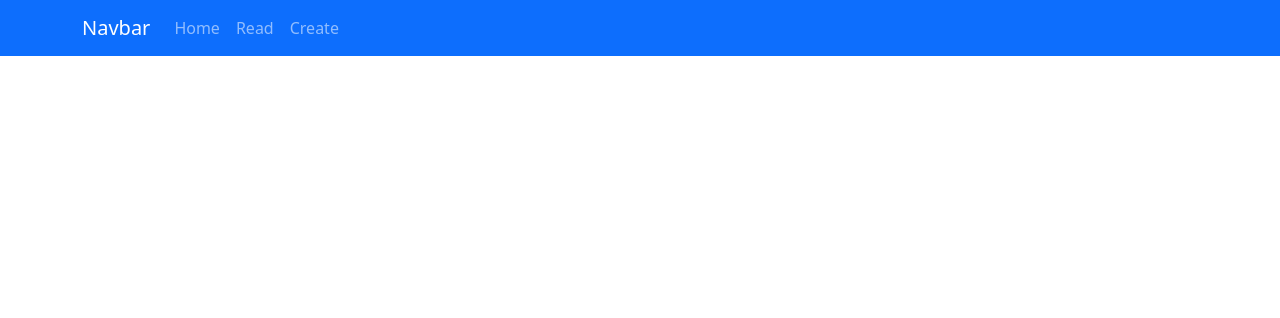
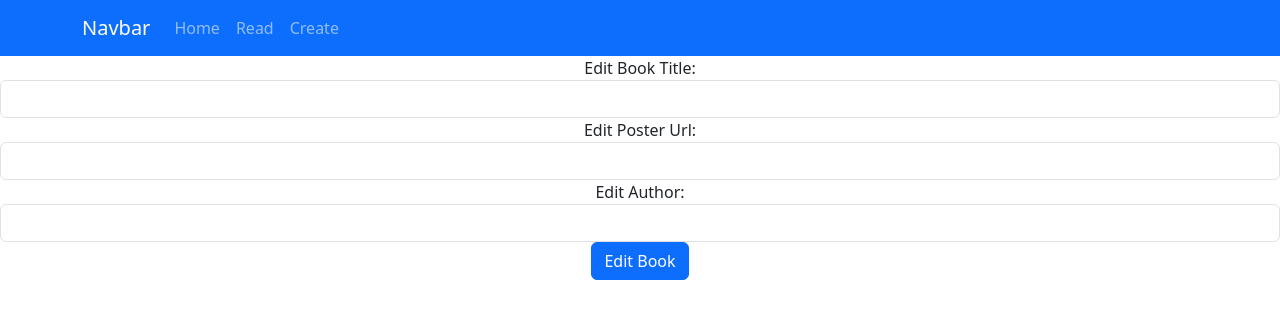
Before and after one commit to ShanewalshGit/DataRepLab10, a React (Create React App) app: page /edit/1 in a window 1280 px wide. Shown: the top 318 px of the page. Built offline with nearby package versions, Linux system fonts and the light colour scheme; no server answers.

Commit message:
first commit

```diff
--- a/src/App.js
+++ b/src/App.js
@@ -6,6 +6,7 @@
 import Footer from './components/footer'; // footer component import
 import Read from './components/read';
 import Create from './components/create';
+import Edit from './components/edit';
 
 // Bootstrap imports
 import Container from 'react-bootstrap/Container';
@@ -39,6 +40,7 @@
         <Route path='read' element={<Read></Read>}></Route>
         {/* Routes to the footer component, displayng it only*/}
         <Route path='create' element={<Create></Create>}></Route>
+        <Route path='edit/:id' element={<Edit></Edit>}></Route>
       </Routes>
     </div>
     </BrowserRouter>
--- a/src/components/bookItem.js
+++ b/src/components/bookItem.js
@@ -1,6 +1,5 @@
 import { Card, CardBody, CardHeader } from "react-bootstrap";
-
-
+import { Link } from 'react-router-dom';
 
 function BookItem(props){
     return (
@@ -22,6 +21,7 @@
 
                         </blockquote>
                     </CardBody>
+                    <Link to={"/edit/"+props.myBook._id} className="btn btn-primary">Edit</Link>
                 </Card>
             </div>
 
--- /dev/null
+++ b/src/components/edit.js
@@ -0,0 +1,83 @@
+import React from 'react';
+import { useParams } from 'react-router-dom';
+import { useState, useEffect } from 'react';
+import axios from 'axios';
+import { useNavigate } from "react-router-dom";
+export default function Edit(props) {
+    // The useParams hook returns an object of key/value pairs of
+    // the dynamic params from the current URL that were matched by
+    //the <Route path>.
+    let { id } = useParams();
+    // update arrays using the React useState()
+    // and without the Array objects push() method
+    const [title, setTitle] = useState("");
+    const [cover, setCover] = useState("");
+    const [author, setAuthor] = useState("");
+
+    // useNavigate return a function that we can use to navigate
+    const navigate = useNavigate();
+    //useEffect Hook is similar componentDidMount
+    useEffect(() => {
+        //axios is a promised based web client
+        //make a HTTP Request with GET method and pass as part of the
+        //url.
+        axios.get('http://localhost:4000/api/book/' + id)
+            .then((response) => {
+                setTitle(response.data.title);
+                setCover(response.data.cover);
+                setAuthor(response.data.author);
+            })
+            .catch(function (error) {
+                console.log(error);
+            })
+    }, []);
+
+    const handleSubmit = (event) => {
+        event.preventDefault();
+        const newBook = {
+            id: id,
+            title: title,
+            cover: cover,
+            author: author
+
+        };
+        axios.put('http://localhost:4000/api/book/' + id, newBook)
+            .then((res) => {
+                console.log(res.data);
+                navigate('/read');
+            });
+    }
+    return (
+        <div>
+            <form onSubmit={handleSubmit}>
+                <div className="form-group">
+                    <label>Edit Book Title: </label>
+                    <input type="text"
+                        className="form-control"
+                        value={title}
+                        onChange={(e) => setTitle(e.target.value)}
+                    />
+                </div>
+                <div className="form-group">
+                    <label>Edit Poster Url: </label>
+                    <input type="text"
+                        className="form-control"
+                        value={cover}
+                        onChange={(e) => setCover(e.target.value)}
+                    />
+                </div>
+                <div className="form-group">
+                <label>Edit Author: </label>
+                <input type="text"
+                    className="form-control"
+                    value={author}
+                    onChange={(e) => setAuthor(e.target.value)}
+                />
+            </div>
+            <div className="form-group">
+    <input type="submit" value="Edit Book" className="btn btn-primary" />
+            </div>
+        </form>
+        </div>
+    );
+}
```
Also changed, not shown: 1 other file (tests, documents, lock files or other folders).
